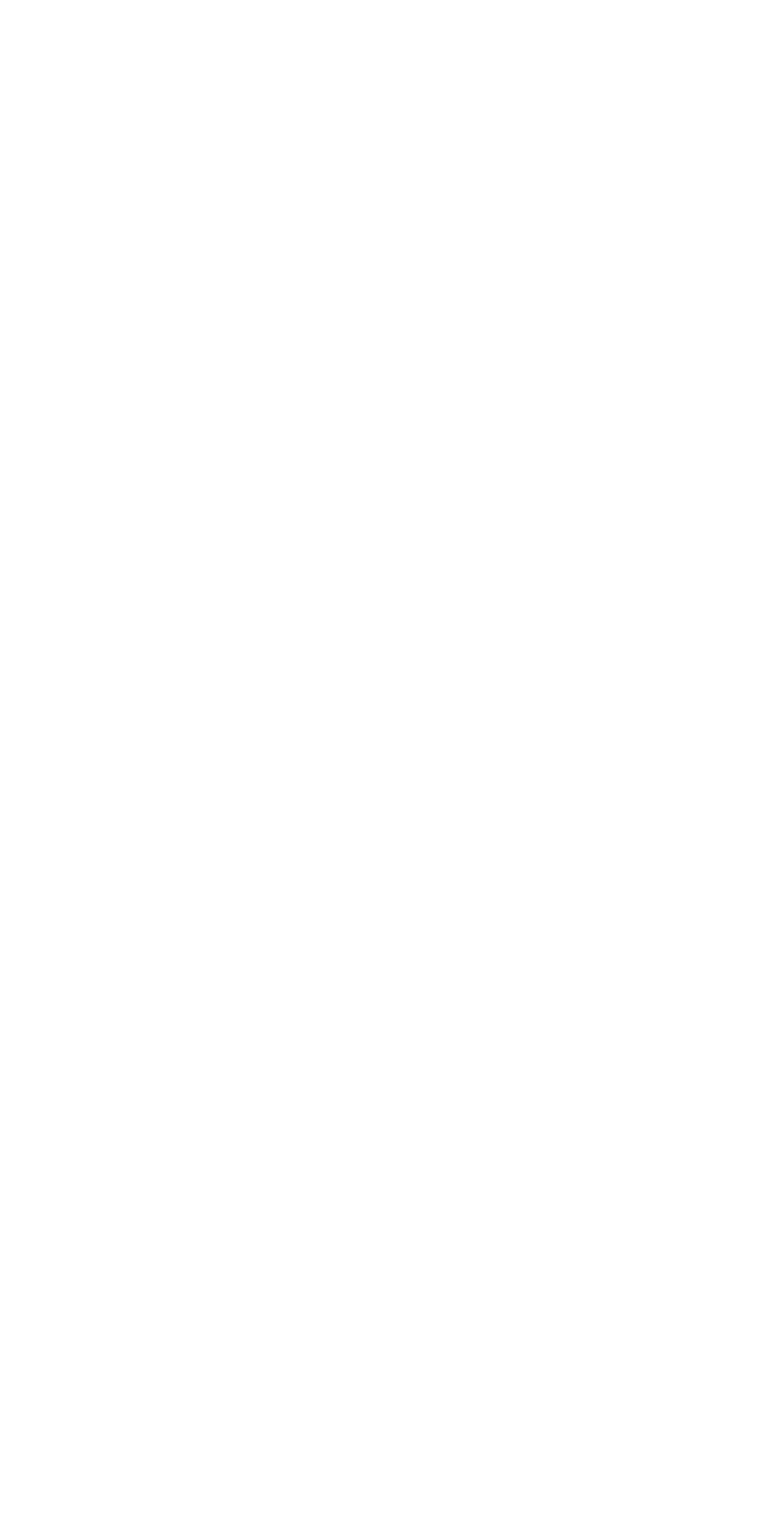
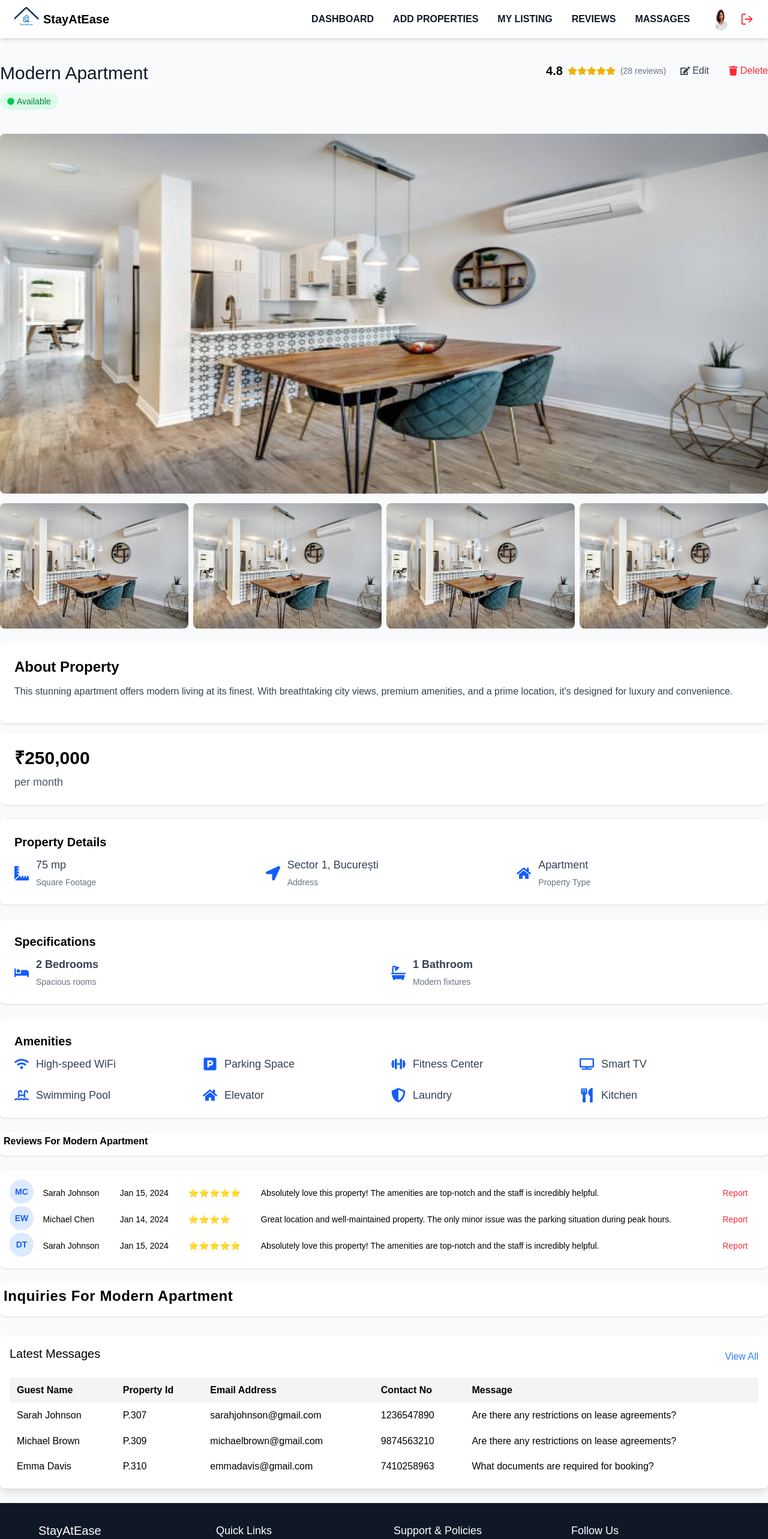
Before and after one commit to hemanshi08/StayAtEase, a React (Vite) app in the folder StayAtEase_frontend/: page /PropertyDetails in a window 1280 px wide. Before the commit this address had no page. Shown: the top 2566 px of the page at 60% size. Before the commit the page ends 800 px from the top, so only its background shows below. Built offline with nearby package versions, Linux system fonts and the light colour scheme.

Commit message:
add property details page

```diff
--- a/StayAtEase_frontend/src/Admin/PropertyListings.jsx
+++ b/StayAtEase_frontend/src/Admin/PropertyListings.jsx
@@ -1,5 +1,6 @@
 import React from "react";
 import { FontAwesomeIcon } from "@fortawesome/react-fontawesome";
+import { Link } from "react-router-dom";
 import { faHome, faChartBar, faCalendarAlt, faSearch, faFilter, faPlus, faEye } from "@fortawesome/free-solid-svg-icons";
 import Footer from "../Components/Footer";
 import Header from "./component/header";
@@ -54,9 +55,13 @@ const PropertyRow = ({ property }) => (
   </span>
 </td>
 <td>
-      <button className="bg-blue-500 text-white px-4 py-2 rounded-lg hover:bg-blue-600">
-        <FontAwesomeIcon icon={faEye} /> View
-      </button>
+<Link
+    to="/PropertyDetails"
+    className="bg-blue-600 px-4 py-2 rounded-lg hover:bg-blue-700 flex items-center gap-2 text-white"
+  >
+    <FontAwesomeIcon icon={faEye} />
+    View
+  </Link>
     </td>
   </tr>
 );
@@ -76,9 +81,13 @@ function PropertyListings() {
 
         <div className="flex justify-between items-center mt-6">
           <SearchBar />
-          <button className="bg-blue-500 text-white px-4 py-2 rounded-lg hover:bg-blue-600">
-            <FontAwesomeIcon icon={faPlus} /> Add Property
-          </button>
+          <Link
+    to="/propertyform"
+    className="bg-blue-500 text-white px-4 py-2 rounded-lg hover:bg-blue-600 flex items-center gap-2"
+  >
+    <FontAwesomeIcon icon={faPlus} />
+    Add Property
+  </Link>
         </div>
 
         <div className="overflow-x-auto mt-6 pt-4">
@@ -114,10 +123,13 @@ function PropertyListings() {
             </span>
           </td>
           <td className="px-6 py-4 text-white">
-            <button className="bg-blue-600  px-4 py-2 rounded-lg hover:bg-blue-700 flex items-center gap-2">
-              <FontAwesomeIcon icon={faEye} />
-              View
-            </button>
+          <Link
+    to="/PropertyDetails"
+    className="bg-blue-600 px-4 py-2 rounded-lg hover:bg-blue-700 flex items-center gap-2 text-white"
+  >
+    <FontAwesomeIcon icon={faEye} />
+    View
+  </Link>
           </td>
         </tr>
       ))}
--- a/StayAtEase_frontend/src/Admin/propertydetails.jsx
+++ b/StayAtEase_frontend/src/Admin/propertydetails.jsx
@@ -1,79 +1,199 @@
-import React from "react";
-import "bootstrap/dist/css/bootstrap.min.css";
-import "bootstrap-icons/font/bootstrap-icons.css";
-import "./styles.css";
+import { FaEdit, FaTrash, FaStar, FaCircle, FaSwimmingPool, FaWifi, FaTv, FaDumbbell, FaEye, FaLocationArrow, FaShieldAlt, FaHome, FaBath, FaBed, FaParking, FaUtensils, FaRulerCombined } from 'react-icons/fa';
+import { Link } from 'react-router-dom';
+import { useState } from 'react';
+import Header from './component/header';
+import Footer from '../Components/Footer';
+export default function PropertyDetails() {
+  const [currentReviews] = useState([
+    { id: 1, name: "Sarah Johnson", date: "Jan 15, 2024", rating: "⭐⭐⭐⭐⭐", review: "Absolutely love this property! The amenities are top-notch and the staff is incredibly helpful." },
+    { id: 2, name: "Michael Chen", date: "Jan 14, 2024", rating: "⭐⭐⭐⭐", review: "Great location and well-maintained property. The only minor issue was the parking situation during peak hours." },
+    { id: 3, name: "Sarah Johnson", date: "Jan 15, 2024", rating: "⭐⭐⭐⭐⭐", review: "Absolutely love this property! The amenities are top-notch and the staff is incredibly helpful." },
 
-const ApartmentListing = () => {
+  ]);
+  const messagesData = [
+    { id: 1, name: "Sarah Johnson", propertyId: "P.307", email: "sarahjohnson@gmail.com", contact: "1236547890", message: "Are there any restrictions on lease agreements?" },
+    { id: 2, name: "Michael Brown", propertyId: "P.309", email: "michaelbrown@gmail.com", contact: "9874563210", message: "Are there any restrictions on lease agreements?" },
+    { id: 3, name: "Emma Davis", propertyId: "P.310", email: "emmadavis@gmail.com", contact: "7410258963", message: "What documents are required for booking?" },
+  ];
   return (
-    <div className="container mt-4">
-      <div className="container-box">
-        <div className="d-flex justify-content-between align-items-center">
-          <h2 className="fw-bold">Modern Apartment</h2>
-          <div>
-            <span className="text-warning fw-bold">
-              4.8 <i className="bi bi-star-fill"></i> (28 reviews)
-            </span>
-            <button className="btn btn-outline-primary btn-sm mx-2">Edit</button>
-            <button className="btn btn-outline-danger btn-sm">Delete</button>
-          </div>
+    <div className='bg-gray-50'>
+      <Header/>
+
+    <div className="max-w-7xl mx-auto pt-4  mb-6 mt-6 ">
+
+      {/* Header Section */}
+      <div className="flex justify-between items-start mb-6 pb-4">
+      {/* Left Section: Title & Availability */}
+      <div>
+        <h1 className="text-3xl font-extrabold text-gray-900">Modern Apartment</h1>
+        <div className="mt-2 flex items-center gap-1 bg-green-100 text-green-700 px-3 py-1 text-sm rounded-full font-medium w-fit">
+          <FaCircle className="text-green-500 text-xs" /> Available
         </div>
-        <span className="badge bg-success">Available</span>
       </div>
 
-      <div className="container-box main-img">
-        <img src="apartment-main.jpg" alt="Apartment" className="img-fluid rounded" />
-      </div>
+      {/* Right Section: Ratings & Actions */}
+      <div className="flex items-center gap-6 text-gray-700">
+        {/* Ratings */}
+        <div className="flex items-center gap-2">
+          <span className="text-xl font-bold text-black">4.8</span>
+          <span className="text-yellow-500 flex">{[...Array(5)].map((_, i) => <FaStar key={i} />)}</span>
+          <span className="text-gray-500 text-sm">(28 reviews)</span>
+        </div>
 
-      <div className="container-box row">
-        {["room1.jpg", "room2.jpg", "room3.jpg", "room4.jpg"].map((img, index) => (
-          <div key={index} className="col-3 small-img">
-            <img src={img} alt={`Room ${index + 1}`} className="img-fluid rounded" />
-          </div>
-        ))}
-      </div>
-
-      <div className="container-box">
-        <h4>About Property</h4>
-        <p>
-          This stunning apartment offers modern living at its finest. With breathtaking city views, premium amenities, and luxurious convenience.
-        </p>
-        <h3 className="text-primary">
-          &#8377;250,000 <small className="text-muted">per month</small>
-        </h3>
-      </div>
-
-      <div className="container-box row">
-        <div className="col-md-4">🏠 75 sqm</div>
-        <div className="col-md-4">📍 Sector 1, București</div>
-        <div className="col-md-4">🏢 Apartment</div>
-      </div>
-
-      <div className="container-box row">
-        <div className="col-md-6">🛏️ 2 Bedrooms</div>
-        <div className="col-md-6">🛁 1 Bathroom</div>
-      </div>
-
-      <div className="container-box">
-        <h4>Amenities</h4>
-        <div className="row amenities">
-          {[
-            { icon: "bi bi-wifi", text: "High-speed WiFi" },
-            { icon: "bi bi-car-front", text: "Parking Space" },
-            { icon: "bi bi-building", text: "Fitness Center" },
-            { icon: "bi bi-tv", text: "Smart TV" },
-            { icon: "bi bi-water", text: "Swimming Pool" },
-            { icon: "bi bi-box-arrow-up", text: "Elevator" },
-            { icon: "bi bi-house", text: "Laundry" },
-            { icon: "bi bi-cup-straw", text: "Kitchen" },
-          ].map((amenity, index) => (
-            <div key={index} className="col-md-3 d-flex align-items-center">
-              <i className={amenity.icon}></i> {amenity.text}
-            </div>
-          ))}
+        {/* Actions */}
+        <div className="flex items-center gap-8">
+          <button className="text-black hover:text-gray-600 text-sm flex items-center gap-1">
+            <FaEdit /> Edit
+          </button>
+          <button className="!text-red-500 hover:!text-red-700 text-sm flex items-center gap-1">
+  <FaTrash /> Delete
+</button>
         </div>
       </div>
     </div>
+
+      {/* Image Gallery */}
+      <div className="grid gap-4">
+        <img src="../Properties_image/iflat4.jpg" className="w-full h-150 rounded-lg" alt="Main" />
+        <div className="grid grid-cols-4 gap-2">
+          <img src="../Properties_image/iflat4.jpg" className="rounded-lg" alt="Thumb 1" />
+          <img src="../Properties_image/iflat4.jpg" className="rounded-lg" alt="Thumb 2" />
+          <img src="../Properties_image/iflat4.jpg" className="rounded-lg" alt="Thumb 3" />
+          <img src="../Properties_image/iflat4.jpg" className="rounded-lg" alt="Thumb 4" />
+        </div>
+      </div>
+
+      {/* About Section */}
+      <div className="mt-6 p-6 bg-white rounded-lg shadow-sm">
+        <h2 className="text-2xl font-semibold" style={{ fontWeight: '700' }}>About Property</h2>
+        <p className="text-gray-700 leading-relaxed">This stunning apartment offers modern living at its finest. With breathtaking city views, premium amenities, and a prime location, it's designed for luxury and convenience.</p>
+      </div>
+
+      {/* Price Section */}
+      <div className="mt-4 p-6 bg-white rounded-lg shadow-sm text-3xl font-bold text-black-300">
+        ₹250,000 <br></br><span className="text-lg font-normal text-gray-600">per month</span>
+      </div>
+
+      {/* Property Details */}
+      <div className="mt-6 p-6 bg-white rounded-lg shadow-sm">
+        <h3 className="text-xl font-bold mb-4" style={{ fontWeight: '700' }}>Property Details</h3>
+        <div className="grid grid-cols-3 gap-6 text-gray-700 text-lg">
+          <div className="flex items-center gap-3"><FaRulerCombined className="text-blue-600 text-2xl" /> <div><span>75 mp</span> <br /><span className="text-sm text-gray-500">Square Footage</span></div></div>
+          <div className="flex items-center gap-3"><FaLocationArrow className="text-blue-600 text-2xl" /> <div><span>Sector 1, București</span> <br /><span className="text-sm text-gray-500">Address</span></div></div>
+          <div className="flex items-center gap-3"><FaHome className="text-blue-600 text-2xl" /> <div><span>Apartment</span> <br /><span className="text-sm text-gray-500">Property Type</span></div></div>
+        </div>
+      </div>
+
+      {/* Specifications */}
+      <div className="mt-6 p-6 bg-white rounded-lg shadow-sm">
+        <h3 className="text-xl font-bold mb-4" style={{ fontWeight: '700' }}>Specifications</h3>
+        <div className="grid grid-cols-2 gap-6 text-gray-700 text-lg">
+          <div className="flex items-center gap-3"><FaBed className="text-blue-600 text-2xl" /> <div><span className="font-bold">2 Bedrooms</span> <br /><span className="text-sm text-gray-500">Spacious rooms</span></div></div>
+          <div className="flex items-center gap-3"><FaBath className="text-blue-600 text-2xl" /> <div><span className="font-bold">1 Bathroom</span> <br /><span className="text-sm text-gray-500">Modern fixtures</span></div></div>
+        </div>
+      </div>
+
+      {/* Amenities */}
+      <div className="mt-6 p-6 bg-white rounded-lg shadow-sm">
+        <h3 className="text-xl font-bold mb-4" style={{ fontWeight: '700' }}>Amenities</h3>
+        <div className="grid grid-cols-4 gap-6 text-gray-700 text-lg">
+          <div className="flex items-center gap-3 "><FaWifi className="text-2xl text-blue-600" /> <span>High-speed WiFi</span></div>
+          <div className="flex items-center gap-3"><FaParking className="text-2xl text-blue-600" /> <span>Parking Space</span></div>
+          <div className="flex items-center gap-3"><FaDumbbell className="text-2xl text-blue-600" /> <span>Fitness Center</span></div>
+          <div className="flex items-center gap-3"><FaTv className="text-2xl text-blue-600" /> <span>Smart TV</span></div>
+          <div className="flex items-center gap-3"><FaSwimmingPool className="text-2xl text-blue-600" /> <span>Swimming Pool</span></div>
+          <div className="flex items-center gap-3"><FaHome className="text-2xl text-blue-600" /> <span>Elevator</span></div>
+          <div className="flex items-center gap-3"><FaShieldAlt className="text-2xl text-blue-600" /> <span>Laundry</span></div>
+          <div className="flex items-center gap-3"><FaUtensils className="text-2xl text-blue-600" /> <span>Kitchen</span></div>
+        </div>
+      </div>
+
+
+
+      {/* Reviews Section */}
+      <div className="mt-6 bg-white rounded-lg shadow-sm  p-1.5">
+        <h3 className=" font-semibold" style={{ fontWeight: '700' }}>Reviews For Modern Apartment</h3>
+        </div>
+        <div className="mt-6 bg-white rounded-lg shadow-sm p-4 ">
+
+        <div className="overflow-x-auto text-sm">
+          <table className="min-w-full ">
+
+            <tbody>
+              {currentReviews.length > 0 ? (
+                currentReviews.map((review) => (
+                  <tr key={review.id} className="even:bg-white">
+                   <td className="w-10 h-10 bg-blue-100 text-blue-600 flex items-center justify-center rounded-full text-sm font-semibold">
+  {['SJ', 'MC', 'EW', 'DT', 'LM'][review.id]}
+</td>
+
+                    <td className="p-3 ">{review.name}</td>
+                    <td className="p-3 ">{review.date}</td>
+                    <td className="p-3 ">{review.rating}</td>
+                    <td className="p-3 ">{review.review}</td>
+                    <td className="p-3 text-red-500">
+  <button className=" transition duration-200 ease-in-out hover:text-red-600 hover:underline focus:outline-none focus:ring focus:ring-red-300">
+    Report
+  </button>
+</td>
+
+
+                  </tr>
+                ))
+              ) : (
+                <tr>
+                  <td colSpan="5" className="text-center text-gray-500 p-3">No reviews found.</td>
+                </tr>
+              )}
+            </tbody>
+          </table>
+        </div>
+      </div>
+
+      {/* Inquiries Section */}
+      <div className="mt-6 bg-white rounded-lg shadow-sm p-1.5 ">
+      <h3 className="text-2xl font-black  tracking-wide !important" style={{ fontWeight: '700' }}>
+  Inquiries For Modern Apartment
+</h3>
+
+</div>
+
+        <div className="mt-8 bg-white shadow-lg p-4 rounded-lg">
+                    <div className="flex justify-between items-center mb-4">
+                        <h4 className="text-xl font-bold">Latest Messages</h4>
+                        <a href="#" className="text-blue-500">View All</a>
+                    </div>
+                    <div className="overflow-x-auto">
+                        <table className="w-full">
+                            <thead>
+                                <tr className="bg-gray-100 text-left">
+                                    <th className="p-3">Guest Name</th>
+                                    <th className="p-3">Property Id</th>
+                                    <th className="p-3">Email Address</th>
+                                    <th className="p-3">Contact No</th>
+                                    <th className="p-3">Message</th>
+                                </tr>
+                            </thead>
+                            <tbody>
+  {messagesData.map((msg, index) => (
+    <tr key={index} className="even:bg-white">
+      <td className="p-3">{msg.name}</td>
+      <td className="p-3">{msg.propertyId}</td>
+      <td className="p-3">{msg.email}</td>
+      <td className="p-3">{msg.contact}</td>
+      <td className="p-3">{msg.message}</td>
+    </tr>
+  ))}
+</tbody>
+
+                        </table>
+                    </div>
+                </div>
+
+      {/* View Button */}
+      </div>
+      <Footer/>
+    </div>
+
   );
-};
-
-export default ApartmentListing;
+}
--- a/StayAtEase_frontend/src/App.jsx
+++ b/StayAtEase_frontend/src/App.jsx
@@ -1,19 +1,22 @@
 import { BrowserRouter as Router, Routes, Route } from "react-router-dom";
 import Header from "./Admin/component/header";
 import Dashboard from "./Admin/dashboard";
-import PropertyReviews from "./Admin/Reviews";
+import PropertyReviews from "./Admin/PropertyReviews";
+import PropertyMessages from "./Admin/PropertyMessages";
+import PropertyListings from "./Admin/PropertyListings";
 import PropertyForm from "./Admin/AddProperty";
-import PropertyListings from "./Admin/PropertyListings";
 import Footer from "./Components/Footer";
 import HomePage from "./rental/home";
-import ProfileDetails from "./Admin/ProfileDetails";
-import PropertyMessages from "./Admin/PropertyMessages";
+import ProfileDetails from "./Admin/profileDetails";
+import PropertyDetails from "./Admin/propertydetails";
+
 
 function App() {
   return (
     <Router>
+
 <Routes>
-<Route path="/" element={<PropertyMessages />} />
+<Route path="/" element={<Dashboard />} />
   <Route path="/Dashboard" element={<Dashboard />} />
   <Route path="/PropertyReviews" element={<PropertyReviews />} />
   <Route path="/propertyform" element={<PropertyForm />} />
@@ -21,6 +24,7 @@ function App() {
   <Route path="/Massages" element={<PropertyMessages />} />
   <Route path="/MyProfile" element={<ProfileDetails />} />
   <Route path="/Homepage" element={<HomePage />} />
+  <Route path="/PropertyDetails" element={<PropertyDetails />} />
 </Routes>
 
     </Router>
```
